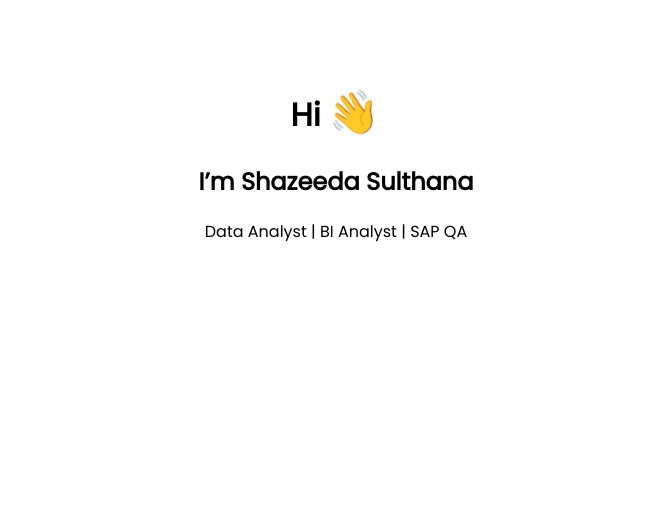
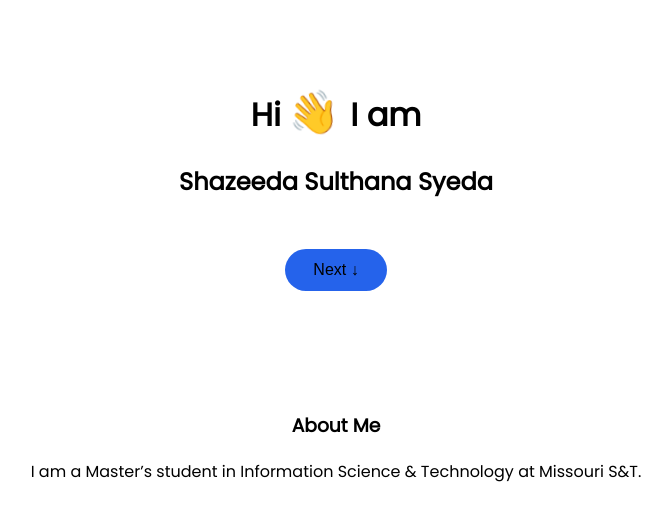
Before and after one commit to ShazeedaSulthanaSyeda/portfolio, a plain HTML site: page index.html in a window 1280 px wide. Shown: the whole page, without its empty margins (304-973 px from the left). Drawn offline with Linux system fonts and the light colour scheme.

Commit message:
Update index.html

```diff
--- a/index.html
+++ b/index.html
@@ -33,16 +33,43 @@
       60% { transform: rotate(20deg); }
       100% { transform: rotate(0deg); }
     }
+    .next-btn {
+  margin-top: 30px;
+  padding: 12px 28px;
+  font-size: 16px;
+  border: none;
+  border-radius: 30px;
+  background-color: #2563eb;
+  colour: white;
+  cursor: pointer;
+}
+
+.next-btn:hover {
+  background-color: #1e40af;
+}
+
   </style>
 </head>
 
 <body>
 
   <div class="hero">
-    <h1>Hi <span class="wave">👋</span></h1>
-    <h2>I’m Shazeeda Sulthana</h2>
-    <p>Data Analyst | BI Analyst | SAP QA</p>
-  </div>
+  <h1>Hi <span class="wave">👋</span> I am</h1>
+  <h2>Shazeeda Sulthana Syeda</h2>
+
+  <button class="next-btn"
+    onclick="document.getElementById('about').scrollIntoView({ behavior: 'smooth' })">
+    Next ↓
+  </button>
+</div>
+
+<section id="about" style="margin-top: 120px;">
+  <h3>About Me</h3>
+  <p>
+    I am a Master’s student in Information Science & Technology at Missouri S&T.
+  </p>
+</section>
+
 
 </body>
 </html>
```
